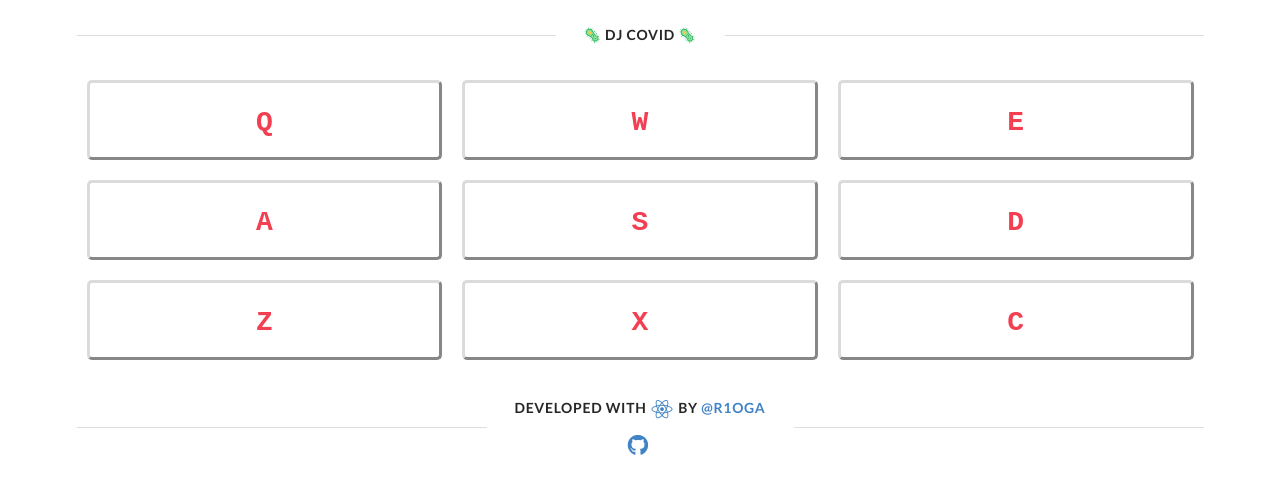
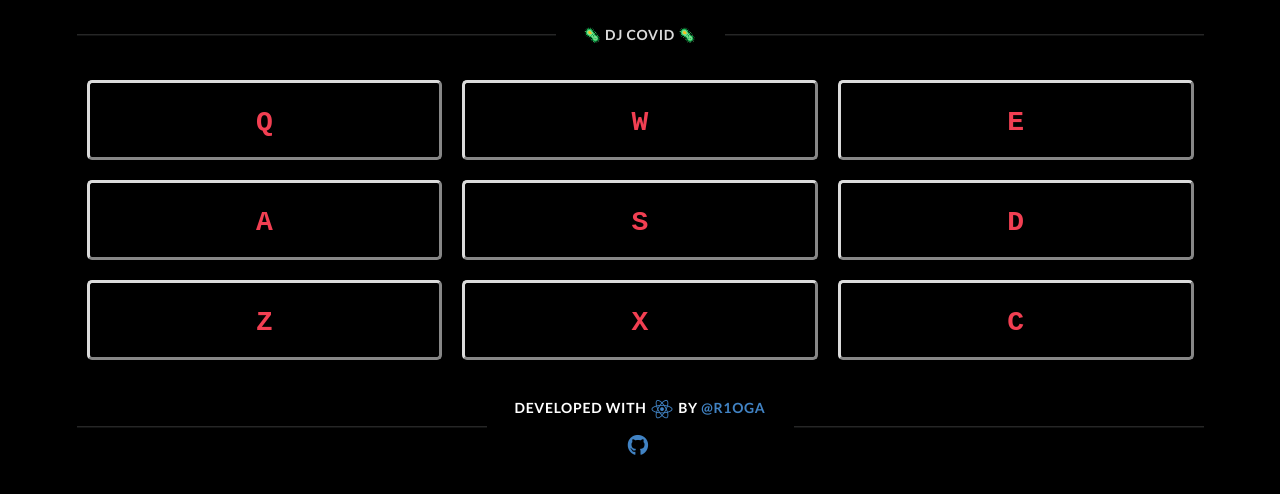
Before and after one commit to r1oga/dj-covid, a React (Create React App) app: page / in a window 1280 px wide. Shown: the top 494 px of the page. Built offline with nearby package versions, Linux system fonts and the light colour scheme.

Commit message:
Update style

```diff
--- a/public/index.html
+++ b/public/index.html
@@ -24,6 +24,11 @@
       work correctly both with client-side routing and a non-root public URL.
       Learn how to configure a non-root public URL by running `npm run build`.
     -->
+    <style>
+      body {
+        background-color: black;
+      }
+    </style>
     <title>DJ COVID</title>
   </head>
   <body>
--- a/src/App.js
+++ b/src/App.js
@@ -7,7 +7,6 @@ function App () {
   return (
     <div className='App' id='drum-machine'>
       <Layout>
-        <p id='display' />
         <Pad />
       </Layout>
     </div>
--- a/src/components/Footer.js
+++ b/src/components/Footer.js
@@ -3,7 +3,10 @@ import React from 'react'
 const Footer = () => {
   return (
     <div className='ui horizontal divider'>
-      <div className='ui segment basic center aligned'>
+      <div
+        className='ui segment basic center aligned'
+        style={{ color: 'white' }}
+      >
         <p>
          Developed with {' '}
           <a
--- a/src/components/Header.js
+++ b/src/components/Header.js
@@ -4,7 +4,10 @@ const Header = () => {
   return (
     <div>
       <div className='ui divider horizontal'>
-        <div className='ui center aligned segment basic'>
+        <div
+          className='ui center aligned segment basic'
+          style={{ color: '#DBDBDB' }}
+        >
           <span role='img' aria-label='virus'>🦠{' '}</span>
           DJ COVID
           <span role='img' aria-label='virus'>{' '}🦠</span>
--- a/src/components/Pad.js
+++ b/src/components/Pad.js
@@ -11,7 +11,7 @@ flex-flow: row wrap;
 
 const Pad = () => {
   const playSound = ({ keyCode }) => {
-    const key = fx.filter(e => e.code == keyCode)
+    const key = fx.filter(e => e.code === keyCode)
     const audio = document.getElementById(key[0].letter)
 
     if (!audio) return
```
